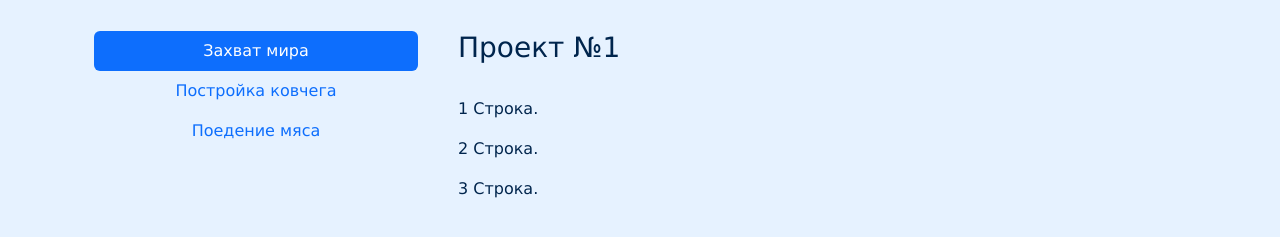
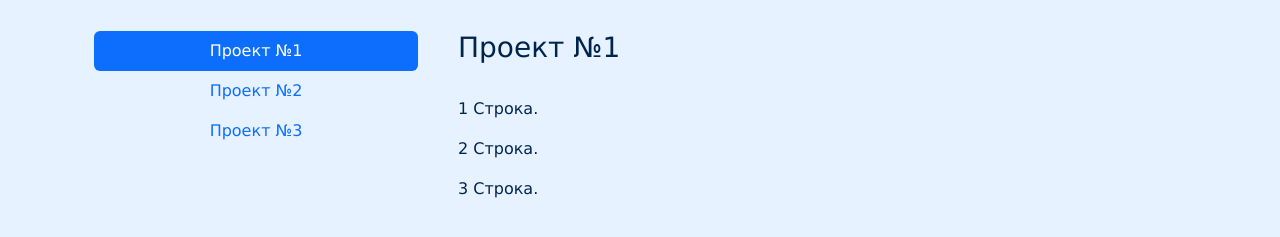
Before and after one commit to ekovodsreda/ekovodsreda.github.io, a plain HTML site: page projects.html in a window 1280 px wide. Shown: the part 145-382 px from the top of the page. Drawn offline with nearby package versions, Linux system fonts and the light colour scheme.

Commit message:
Update projects.html

```diff
--- a/projects.html
+++ b/projects.html
@@ -57,9 +57,9 @@
             <div class="col-lg-4">
                 <div class="nav flex-column nav-pills me-3" id="v-pills-tab" role="tablist" aria-orientation="vertical">
                     <!-- <button class="nav-link" id="v-pills-GIVETHISANID-tab" data-bs-toggle="pill" data-bs-target="#v-pills-GIVETHISANID" type="button" role="tab" aria-controls="v-pills-GIVETHISANID" aria-selected="false">GIVETHISANID</button> -->
-                    <button class="nav-link active" id="v-pills-project1-tab" data-bs-toggle="pill" data-bs-target="#v-pills-project1" type="button" role="tab" aria-controls="v-pills-project1" aria-selected="true">Захват мира</button>
-                    <button class="nav-link" id="v-pills-project2-tab" data-bs-toggle="pill" data-bs-target="#v-pills-project2" type="button" role="tab" aria-controls="v-pills-project2" aria-selected="false">Постройка ковчега</button>
-                    <button class="nav-link" id="v-pills-project3-tab" data-bs-toggle="pill" data-bs-target="#v-pills-project3" type="button" role="tab" aria-controls="v-pills-project3" aria-selected="false">Поедение мяса</button>
+                    <button class="nav-link active" id="v-pills-project1-tab" data-bs-toggle="pill" data-bs-target="#v-pills-project1" type="button" role="tab" aria-controls="v-pills-project1" aria-selected="true">Проект №1</button>
+                    <button class="nav-link" id="v-pills-project2-tab" data-bs-toggle="pill" data-bs-target="#v-pills-project2" type="button" role="tab" aria-controls="v-pills-project2" aria-selected="false">Проект №2</button>
+                    <button class="nav-link" id="v-pills-project3-tab" data-bs-toggle="pill" data-bs-target="#v-pills-project3" type="button" role="tab" aria-controls="v-pills-project3" aria-selected="false">Проект №3</button>
                 </div><br>
             </div>
             <div class="col-lg-8">
```
